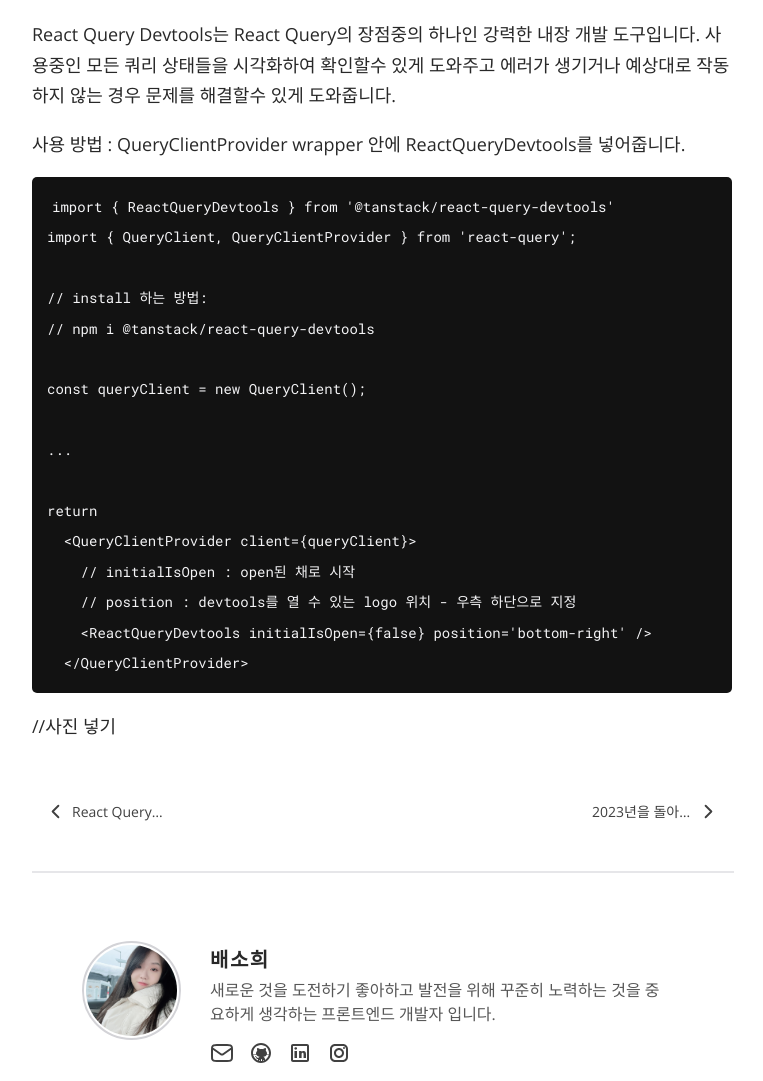
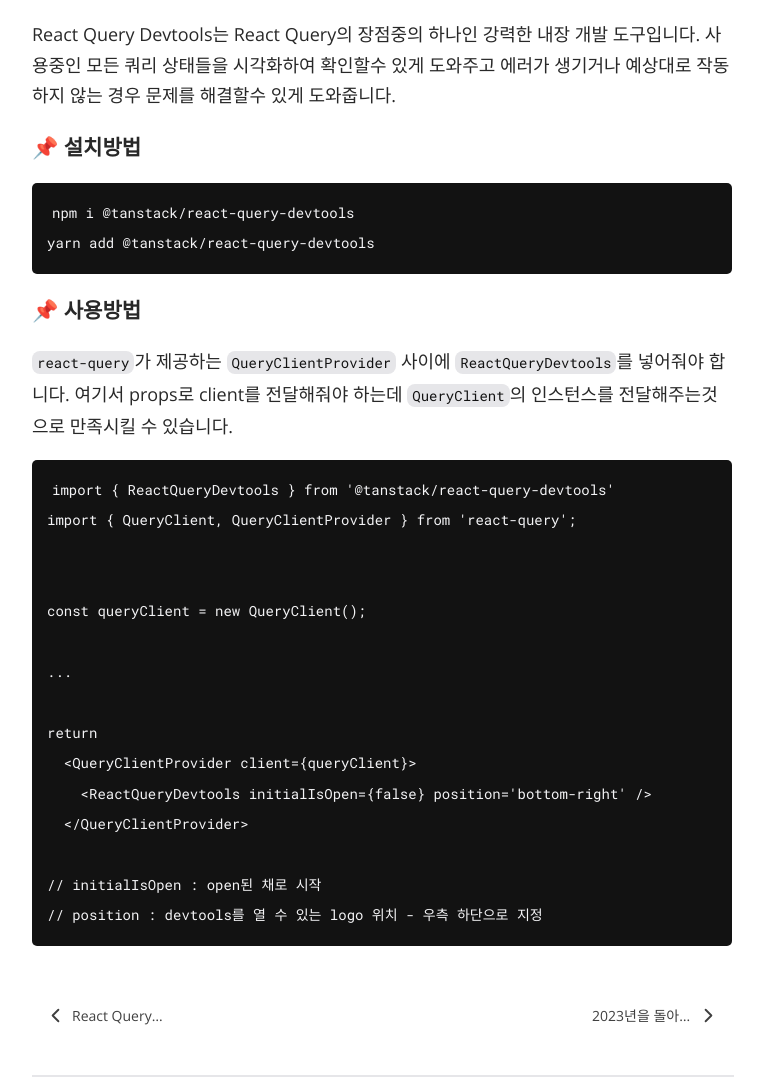
Before and after one commit to soheee-bae/soheee-bae.github.io, a Gatsby site: page /React/React-QueryII/ in a window 1280 px wide. Shown: the part 6344-7425 px from the top of the page, without its empty margins (258-1021 px from the left). Built offline with nearby package versions, Linux system fonts and the light colour scheme; Gatsby itself is replaced by a stand-in of ours; some packages are replaced by stand-ins of ours; code samples lack their colours.

Commit message:
complete React Query II content

````diff
--- a/content/React/React-QueryII.md
+++ b/content/React/React-QueryII.md
@@ -182,17 +182,23 @@
 
 ## Devtool
 
-React Query Devtools는 React Query의 장점중의 하나인 강력한 내장 개발 도구입니다.
-사용중인 모든 쿼리 상태들을 시각화하여 확인할수 있게 도와주고 에러가 생기거나 예상대로 작동하지 않는 경우 문제를 해결할수 있게 도와줍니다.
+React Query Devtools는 React Query의 장점중의 하나인 강력한 내장 개발 도구입니다. 사용중인 모든 쿼리 상태들을 시각화하여 확인할수 있게 도와주고 에러가 생기거나 예상대로 작동하지 않는 경우 문제를 해결할수 있게 도와줍니다.
 
-사용 방법 : QueryClientProvider wrapper 안에 ReactQueryDevtools를 넣어줍니다.
+### 📌 설치방법
+
+```
+npm i @tanstack/react-query-devtools
+yarn add @tanstack/react-query-devtools
+```
+
+### 📌 사용방법
+
+`react-query`가 제공하는 `QueryClientProvider` 사이에 `ReactQueryDevtools`를 넣어줘야 합니다. 여기서 props로 client를 전달해줘야 하는데 `QueryClient`의 인스턴스를 전달해주는것으로 만족시킬 수 있습니다.
 
 ```
 import { ReactQueryDevtools } from '@tanstack/react-query-devtools'
 import { QueryClient, QueryClientProvider } from 'react-query';
 
-// install 하는 방법:
-// npm i @tanstack/react-query-devtools
 
 const queryClient = new QueryClient();
 
@@ -200,10 +206,10 @@
 
 return
   <QueryClientProvider client={queryClient}>
-    // initialIsOpen : open된 채로 시작
-    // position : devtools를 열 수 있는 logo 위치 - 우측 하단으로 지정
     <ReactQueryDevtools initialIsOpen={false} position='bottom-right' />
   </QueryClientProvider>
+
+// initialIsOpen : open된 채로 시작
+// position : devtools를 열 수 있는 logo 위치 - 우측 하단으로 지정
+
 ```
-
-//사진 넣기
````
